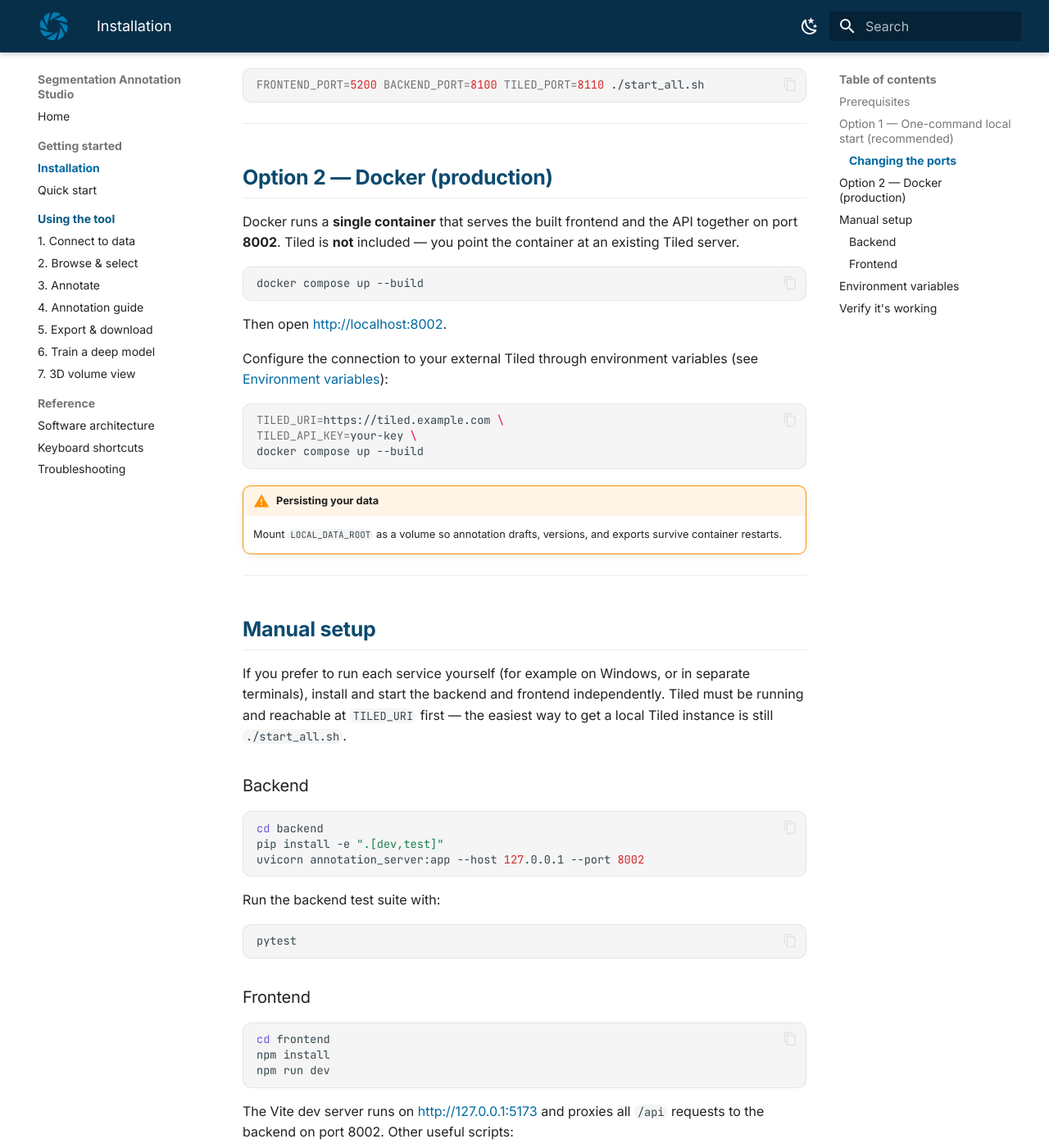
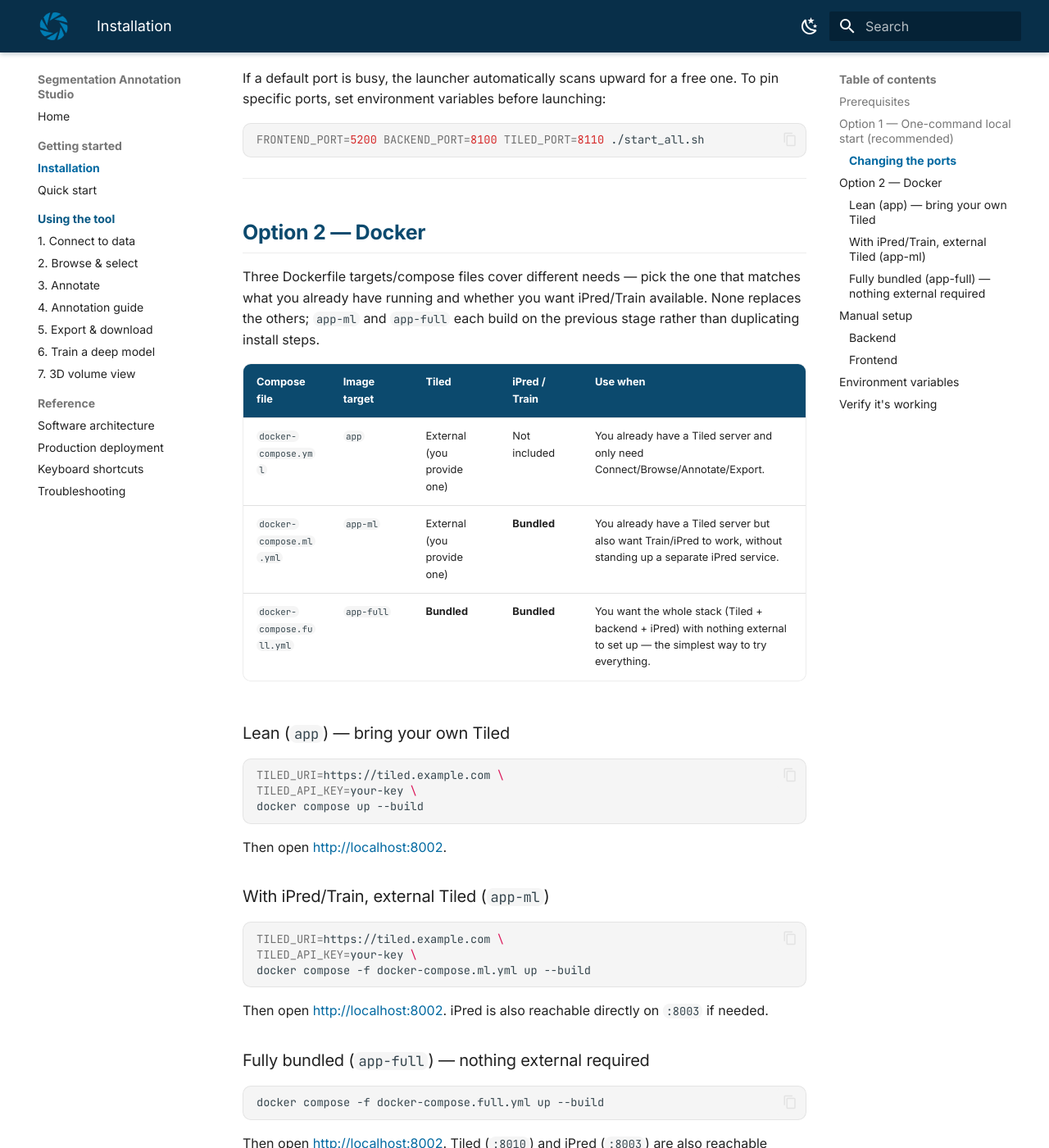
Before and after one commit to mlexchange/Segmentation_Annotation_Studio, an MkDocs documentation site: the page built from docs/getting-started/installation.md, in a window 1280 px wide and 1400 px high, scrolled down 1592 px. Shown: the whole window at 82% size. Built offline with MkDocs 1.6.1 and Material for MkDocs 9.7.7, drawn with Linux system fonts in a browser that asks for light colours; some of the changed text lies outside the part shown.

Commit message:
Updating documentation with docker build/deployment for local/production

````diff
--- a/docs/getting-started/installation.md
+++ b/docs/getting-started/installation.md
@@ -3,7 +3,11 @@
 There are two ways to run Segmentation Annotation Studio:
 
 - **Local development** — one command starts everything (recommended for annotators and evaluation).
-- **Docker** — a single production container that serves the app against an external Tiled server.
+- **Docker** — a prebuilt or locally-built container image; pick the shape that matches
+  whether you already have a Tiled server and whether you want iPred/Train available.
+
+For hosting a shared, ALS-style deployment behind a reverse proxy (rather than running
+it yourself), see [Production deployment](../reference/deployment.md) instead.
 
 ---
 
@@ -67,20 +71,20 @@
 
 ---
 
-## Option 2 — Docker (production)
+## Option 2 — Docker
 
-Docker runs a **single container** that serves the built frontend and the API
-together on port **8002**. Tiled is **not** included — you point the container
-at an existing Tiled server.
+Three Dockerfile targets/compose files cover different needs — pick the one that
+matches what you already have running and whether you want iPred/Train available.
+None replaces the others; `app-ml` and `app-full` each build on the previous stage
+rather than duplicating install steps.
 
-```bash
-docker compose up --build
-```
+| Compose file | Image target | Tiled | iPred / Train | Use when |
+| --- | --- | --- | --- | --- |
+| `docker-compose.yml` | `app` | External (you provide one) | Not included | You already have a Tiled server and only need Connect/Browse/Annotate/Export. |
+| `docker-compose.ml.yml` | `app-ml` | External (you provide one) | **Bundled** | You already have a Tiled server but also want Train/iPred to work, without standing up a separate iPred service. |
+| `docker-compose.full.yml` | `app-full` | **Bundled** | **Bundled** | You want the whole stack (Tiled + backend + iPred) with nothing external to set up — the simplest way to try everything. |
 
-Then open <http://localhost:8002>.
-
-Configure the connection to your external Tiled through environment variables
-(see [Environment variables](#environment-variables)):
+### Lean (`app`) — bring your own Tiled
 
 ```bash
 TILED_URI=https://tiled.example.com \
@@ -88,9 +92,32 @@
 docker compose up --build
 ```
 
+Then open <http://localhost:8002>.
+
+### With iPred/Train, external Tiled (`app-ml`)
+
+```bash
+TILED_URI=https://tiled.example.com \
+TILED_API_KEY=your-key \
+docker compose -f docker-compose.ml.yml up --build
+```
+
+Then open <http://localhost:8002>. iPred is also reachable directly on `:8003` if needed.
+
+### Fully bundled (`app-full`) — nothing external required
+
+```bash
+docker compose -f docker-compose.full.yml up --build
+```
+
+Then open <http://localhost:8002>. Tiled (`:8010`) and iPred (`:8003`) are also
+reachable directly if you want to hit them outside the app.
+
 !!! warning "Persisting your data"
-    Mount `LOCAL_DATA_ROOT` as a volume so annotation drafts, versions, and
-    exports survive container restarts.
+    Every compose file above mounts `LOCAL_DATA_ROOT` (`/data`) as a named volume,
+    so annotation drafts, versions, and exports already survive a container
+    restart. For `app-full`, bind-mount your own source datasets to `/data/raw`
+    (see the compose file's own comment) so Tiled can ingest them.
 
 ---
 
@@ -147,6 +174,12 @@
 | `EXPORT_ROOT` | Override output folder for exports | `~/data/exports` |
 | `BROWSE_CACHE_TTL_SECONDS` | Cache lifetime for Tiled browse listings | `300` |
 | `BROWSE_ALLOWED_ORIGINS` | CORS origins (only needed for split frontend/backend hosting) | *(empty)* |
+| `TILED_BROWSE_PATH` | Path into the Tiled tree Browse treats as its root | *(unset — this repo's own ingest root)* |
+
+`VITE_BASE_PATH` is a **frontend build-time** setting (a Docker build-arg, not a
+runtime env var — see [Production deployment](../reference/deployment.md)) for
+hosting under a URL prefix rather than at the domain root; leave it unset for
+everything on this page.
 
 !!! danger "Never commit secrets"
     `backend/.env` is git-ignored. Never commit it, and never expose
--- /dev/null
+++ b/docs/reference/deployment.md
@@ -0,0 +1,107 @@
+# Production deployment
+
+This page is for standing up a shared, long-lived deployment (e.g. behind
+`hub.als.lbl.gov`), as opposed to [Installation](../getting-started/installation.md)'s
+"run it yourself" Docker options. It covers the published container images, hosting
+under a URL prefix, and what's still an open question before a real production rollout.
+
+---
+
+## Published images
+
+Every merge to `main` builds and publishes images to GitHub Container Registry
+(`ghcr.io`) via `.github/workflows/ci.yml`'s `docker-publish` job — this never fires
+on a pull request, only on `main`.
+
+| Image | Tags | Dockerfile target | Tiled | iPred / Train | Base path baked in |
+| --- | --- | --- | --- | --- | --- |
+| `ghcr.io/<repo>/app` | `:latest`, `:sha-<commit>` | `app` | External | Not included | None (root-hosted) |
+| `ghcr.io/<repo>/app-ml` | `:latest`, `:sha-<commit>` | `app-ml` | External | Bundled | None (root-hosted) |
+| `ghcr.io/<repo>/app-ml` | `:als`, `:als-<commit>` | `app-ml` | External (ALS's own production Tiled) | Bundled | `/bl832/seg_studio/` |
+| `ghcr.io/<repo>/app-full` | `:latest`, `:sha-<commit>` | `app-full` | Bundled | Bundled | None (root-hosted) |
+| `ghcr.io/<repo>/app-full` | `:local`, `:local-<commit>` | `app-full` | Bundled | Bundled | `/seg_studio/` |
+
+Every tag has an immutable `-<commit-sha>` sibling, so pinning a deployment to a
+specific known-good build (rather than a floating tag) is always available —
+that's the rollback story: point at the previous `-sha` tag.
+
+`:als` is the shape ALS's own hub deployment uses: iPred/Train bundled (so they work
+without a second, separately-maintained service), Tiled kept external since ALS
+already runs its own production Tiled and a second, empty in-container one would be
+wrong. `:local` is fully self-contained (Tiled + backend + iPred, nothing external
+required) for anyone standing this up for themselves who still wants to exercise the
+same subpath-hosting path `:als` uses, rather than leaving that path tested only at
+ALS — see [Installation](../getting-started/installation.md) for running it locally.
+
+---
+
+## Hosting under a URL prefix
+
+A shared deployment is typically reached at a path prefix off a shared hub domain
+(e.g. `hub.als.lbl.gov/bl832/seg_studio/`) rather than its own subdomain, so it stays
+manageable from an ops/ticketing perspective. This requires two things working together:
+
+1. **A reverse proxy in front of the container that strips the prefix** before
+   forwarding — the app container itself has no idea it's hosted under a subpath; it
+   only ever serves and expects plain root-relative paths (`/api/...`, `/assets/...`).
+   A request to `hub.als.lbl.gov/bl832/seg_studio/api/...` must reach the container as
+   plain `/api/...`. This is standard nginx/Traefik path-based routing — the backend
+   itself needs **no code changes** for this.
+2. **The frontend build baked for that prefix**, via the `VITE_BASE_PATH` Docker
+   build-arg (e.g. `--build-arg VITE_BASE_PATH=/bl832/seg_studio/`). Vite bakes this
+   into the compiled JS at build time (`base` in `vite.config.ts`, consumed by
+   `main.tsx`'s router `basename` and `config.ts`'s `API_BASE`) — **root-hosted and
+   subpath-hosted are two different build artifacts from the same source**, not one
+   image that adapts at runtime. The published `:als`/`:local` tags already have this
+   baked in; the generic `:latest`/`:sha` tags of every image are root-hosted and
+   unaffected.
+
+If you're standing up your own subpath deployment (a different institution, a
+different path), build your own image with the matching `VITE_BASE_PATH` rather than
+reusing the `:als`/`:local` tags, which are baked for this repo's specific paths.
+
+!!! tip "Testing this locally before it matters"
+    `docker-compose.local.yml` (see [Installation](../getting-started/installation.md))
+    includes a small nginx service that reproduces exactly this proxy-stripping
+    behavior, so `/seg_studio/` hosting can be verified on a laptop before it's ever
+    tried against a real hub deployment. Serving the built `dist/` directly through a
+    plain static file server does **not** reproduce this — the stripping proxy is
+    load-bearing, not optional.
+
+---
+
+## Environment variables specific to a shared deployment
+
+Beyond what's already covered in [Installation](../getting-started/installation.md#environment-variables):
+
+| Variable | Purpose |
+| --- | --- |
+| `TILED_BROWSE_PATH` | The real path into an existing institutional Tiled catalog Browse should treat as its root (e.g. `beamlines/bl832/processed`). Confirm the exact value with whoever operates that Tiled server — don't assume it matches another deployment's beamline. |
+| `TILED_URI` / `TILED_API_KEY` | Point at the shared production Tiled server. See the open authentication question below — a single shared key is a stopgap, not the final design. |
+
+Persistent storage (`LOCAL_DATA_ROOT`, defaulting to the `/data` volume already
+declared in the image) and CORS (`BROWSE_ALLOWED_ORIGINS`) need no special
+production-specific handling beyond what's already documented for local Docker use —
+mount a real volume, and leave CORS empty since the SPA and API are served same-origin.
+
+---
+
+## Open questions before a real production rollout
+
+These are real, unresolved gaps — not yet implemented, flagged here rather than
+glossed over:
+
+- **Per-user Tiled authentication.** Tiled's authorization is per-proposal
+  (ESAF) read/write tags, not a blanket grant — a single shared `TILED_API_KEY`
+  either over- or under-privileges every user. The real design needs per-user
+  ORCID/OIDC login (for both the browser's direct-to-Tiled 3D viewer calls and the
+  backend's own proxied calls), which hasn't been built yet. Until then, a shared
+  `TILED_API_KEY` works but does not correctly represent per-proposal permissions —
+  fine for evaluation, not for a real multi-user production rollout with real data.
+- **Hub-level SSO.** Whether `hub.als.lbl.gov`'s own reverse proxy fully gates access
+  before a request reaches this app, or whether the app is expected to participate in
+  auth itself, is a separate open question from Tiled's own data-access control above
+  — confirm with hub admins before relying on either assumption.
+- **GPU availability for `:als`.** Bundling iPred/ML into `:als` only delivers a
+  practically usable Train tab if the host running that container provides GPU
+  passthrough — CPU-only training/inference works but is dramatically slower.
--- a/mkdocs.yml
+++ b/mkdocs.yml
@@ -92,6 +92,7 @@
       - 7. 3D volume view: guide/volume.md
   - Reference:
       - Software architecture: reference/architecture.md
+      - Production deployment: reference/deployment.md
       - Keyboard shortcuts: reference/shortcuts.md
       - Troubleshooting: reference/troubleshooting.md
 
````
Also changed, not shown: README.md (+22 -0 lines).
